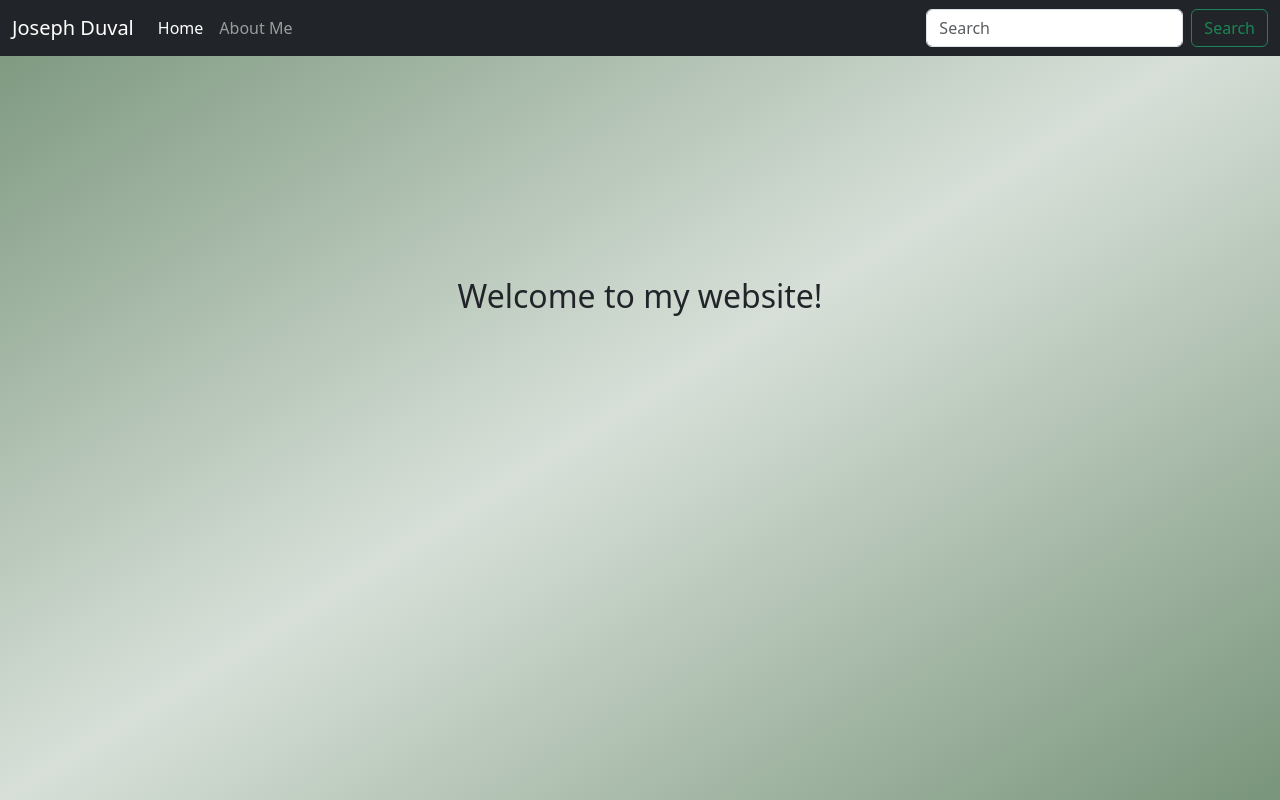
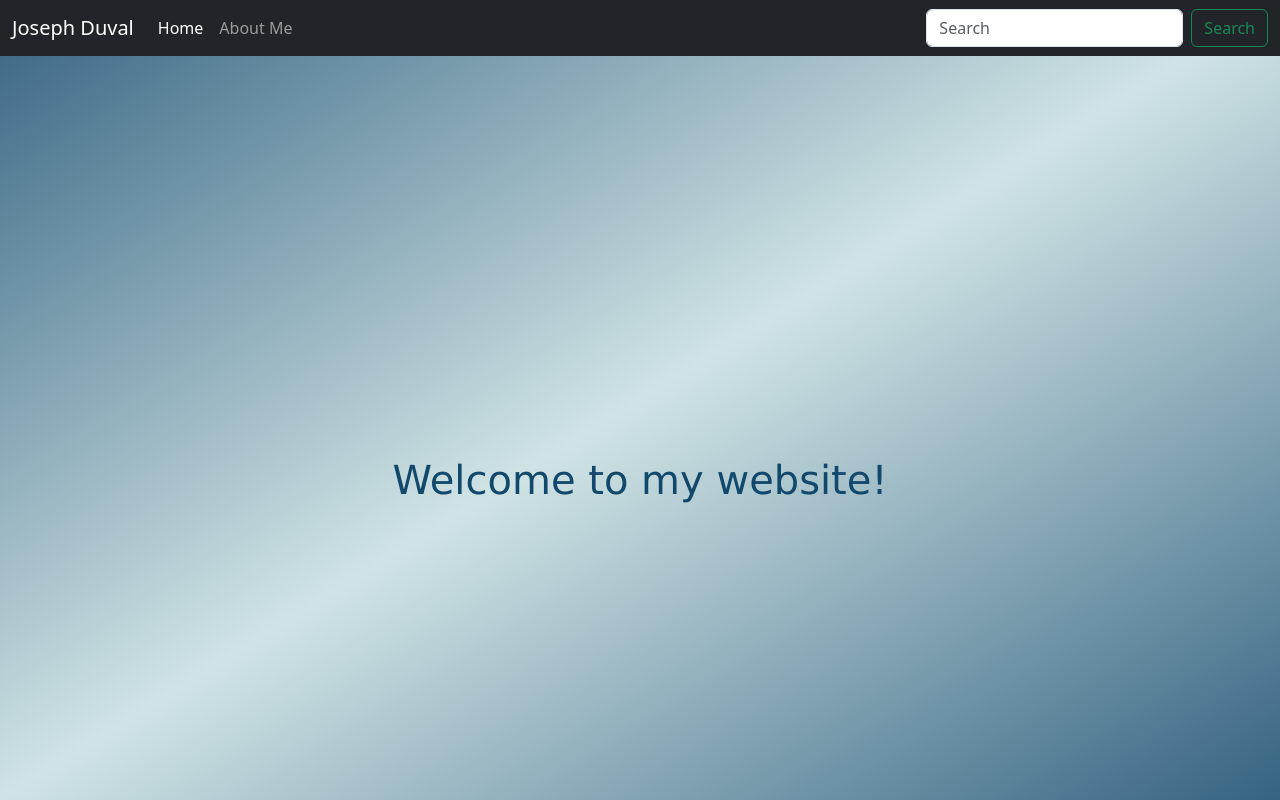
Before and after one commit to jdd050/webdev, a Django app: template personal_website/mysite/website/templates/index.html in a window 1280 px wide. Run offline with Django 4.2, Linux system fonts and the light colour scheme; the template is opened without the code that fills it, so the values that code supplies are empty.

Commit message:
update homepage and reorganize structure

```diff
--- a/personal_website/mysite/website/static/website/style.css
+++ b/personal_website/mysite/website/static/website/style.css
@@ -1,3 +1,11 @@
+/*
+ Homepage color palette:
+#12486B ---> 18, 72, 107
+#419197 ---> 65, 145, 151
+#78D6C6 ---> 120, 214, 198
+#F5FCCD ---> 245, 252, 205
+*/
+
 #homepage-section-one {
     width: 100vw;
     height: 100vh;
@@ -5,7 +13,7 @@
     overflow-x: auto;
     overflow-y: auto;
 
-    background-image: linear-gradient(to top left, rgba(97, 130, 100, 0.85), rgba(97, 130, 100, 0.25), rgba(97, 130, 100, 0.85));
+    background-image: linear-gradient(to top left, rgba(18, 72, 107, 0.85), rgba(65, 145, 151, 0.25), rgba(18, 72, 107, 0.85));
 }
 
 #homepage-welcome {
@@ -13,17 +21,40 @@
     text-align: center;
     vertical-align: top;
     visibility: visible;
+    font-family: Verdana, sans-serif;
+    font-style: bold;
+    color: #12486B;
 
-    -webkit-animation: moving 5s infinite;
-    animation: moving 5s infinite;
+    animation: 1500ms ease-out 0s 1 homepageMoving, 1750ms ease-out 0s 1 homepageFade;
+    animation-fill-mode: forwards;
 }
 
-@-webkit-keyframes moving {
+
+@-webkit-keyframes homepageMoving {
     from {top:0%;}
+    to {top:50%;}
+
+}
+
+@keyframes homepageMoving {
+    from {top: 0%;}
     to {top:50%;}
 }
 
-@keyframes moving {
-    from {top: 0%;}
-    to {top:50%;}
+@-webkit-keyframes homepageFade {
+    0% {
+        opacity:0;
+    }
+    100% {
+        opacity:100;
+    }
 }
+
+@keyframes homepageFade {
+    0% {
+        opacity:0;
+    }
+    100% {
+        opacity:100;
+    }
+}
--- a/personal_website/mysite/website/templates/index.html
+++ b/personal_website/mysite/website/templates/index.html
@@ -1,7 +1,7 @@
 <!-- homepage -->
 
 {% extends 'base.html' %}
-{%load static %}
+{% load static %}
 
 {% block index %}
 
@@ -9,7 +9,7 @@
 
 <div id="homepage-section-one">
     {% include 'navbar.html' %}
-    <h2 id="homepage-welcome">Welcome to my website!</h2>
+    <h1 id="homepage-welcome">Welcome to my website!</h1>
 </div>
 
 {% endblock %}
```
Also changed, not shown: personal_website/mysite/website/templates/about.html (+9 -1 lines).
